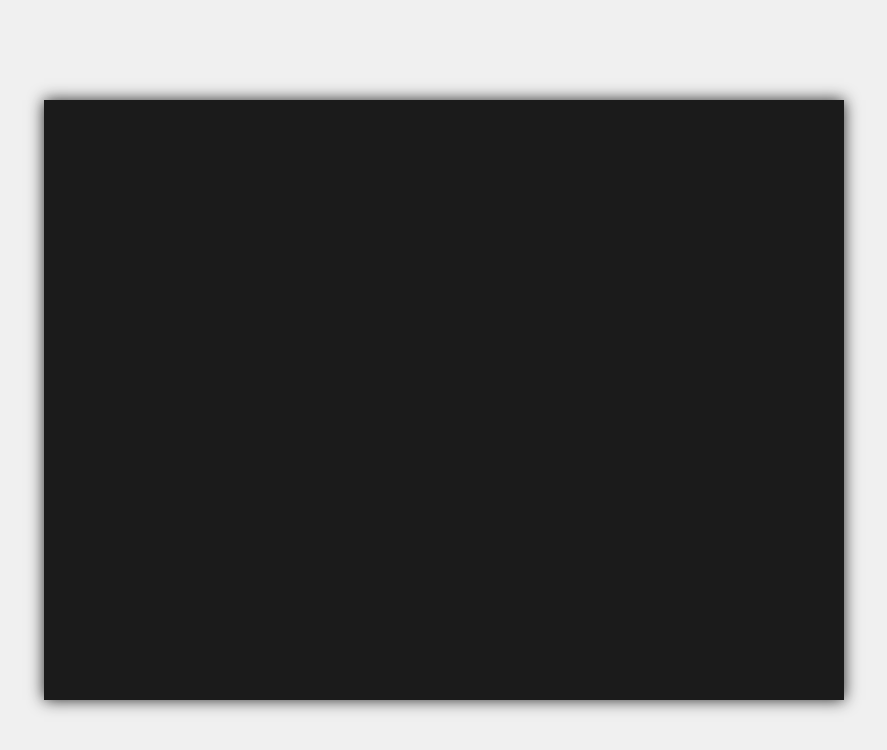
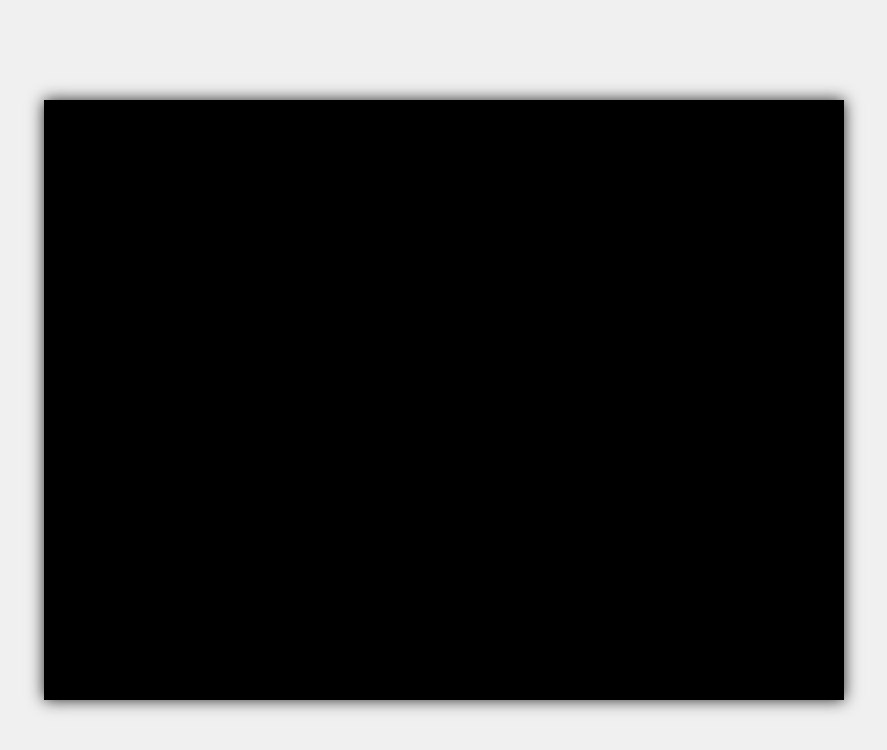
Before and after one commit to MortoMS/game_snake, a plain HTML site: page index.html in a window 1280 px wide. Shown: the whole page, without its empty margins (196-1083 px from the left). Drawn offline with Linux system fonts and the light colour scheme.

Commit message:
Modificação do inicializado

```diff
--- a/assets/css/style.css
+++ b/assets/css/style.css
@@ -12,7 +12,7 @@ html, body, main, section {
 #canvas {
     width: 800px;
     height: 600px;
-    background: rgb(27, 27, 27);
+    background: rgb(0, 0, 0);
     box-shadow: 0px 0px 15px #272727;
     margin: auto;
     display: block;
@@ -21,3 +21,10 @@ html, body, main, section {
 #canvas > audio {
     display: none;
 }
+
+#canvas > canvas {
+    width: 100%;
+    height: 100%;
+    padding: 0px;
+    margin: 0px;
+}
--- /dev/null
+++ b/assets/js/app/Audio.js
@@ -0,0 +1,4 @@
+export default class
+{
+
+}
--- /dev/null
+++ b/assets/js/app/Canvas.js
@@ -0,0 +1,25 @@
+export default class
+{
+    el     = "#canvas";
+    object = null;
+    ctx    = null;
+
+    constructor()
+    {
+        this._createObjectCanvas();
+        this._insertObjectCanvas();
+    }
+
+    _createObjectCanvas()
+    {
+        this.object = document.createElement("canvas");
+        this.ctx    = this.object.getContext("2d");
+    }
+
+    _insertObjectCanvas()
+    {
+        let parentElement = document.querySelector(this.el);
+
+        parentElement.append(this.object);
+    }
+}
--- /dev/null
+++ b/assets/js/app/Componets/Componet.js
@@ -0,0 +1,4 @@
+export default class
+{
+
+}
--- /dev/null
+++ b/assets/js/app/GameEngine.js
@@ -0,0 +1,48 @@
+import Canvas from "./Canvas.js";
+import Audio from "./Audio.js";
+
+export default class
+{
+    _canvas   = new Canvas;
+    _audio    = new Audio;
+
+    _mapa     = [];
+    _loopTime = 16;
+    _loop     = null;
+    _objects  = {};
+
+    constructor()
+    {
+        this.start();
+    }
+
+    start()
+    {
+        this._frame();
+    }
+
+    stop()
+    {
+        clearInterval(this._loop);
+    }
+
+    addObject()
+    {
+
+    }
+
+    _frame()
+    {
+        this._loop = setInterval(() => this._render(), this._loopTime);
+    }
+
+    _render()
+    {
+        let num_mapa = this._mapa.length;
+
+        for (let index = 0; index < num_mapa; index++)
+        {
+            this._mapa[index].render(this);
+        }
+    }
+}
--- /dev/null
+++ b/assets/js/app/Objects/Object.js
@@ -0,0 +1,4 @@
+export default class
+{
+
+}
--- /dev/null
+++ b/assets/js/boostrap.js
@@ -0,0 +1,3 @@
+import GameEngine from "./app/GameEngine.js";
+
+const gameEngine = new GameEngine;
--- a/index.html
+++ b/index.html
@@ -14,6 +14,6 @@
                 <div id="canvas"></div>
             </section>
         </main>
-        <script src="/assets/js/startgame.js"></script>
+        <script type="module" src="/assets/js/boostrap.js"></script>
     </body>
 </html>
```
Also changed, not shown: assets/js/startgame.js (deleted).
